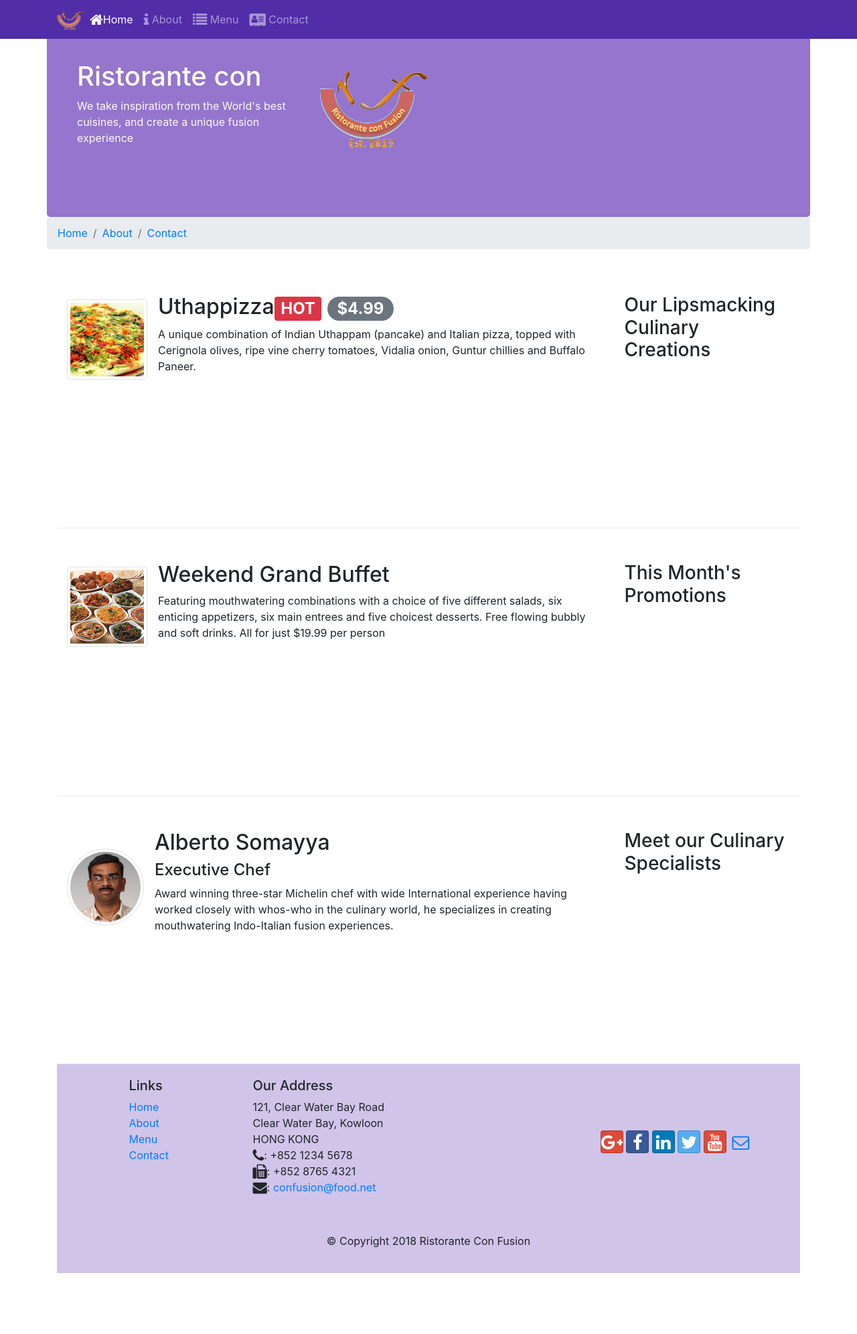
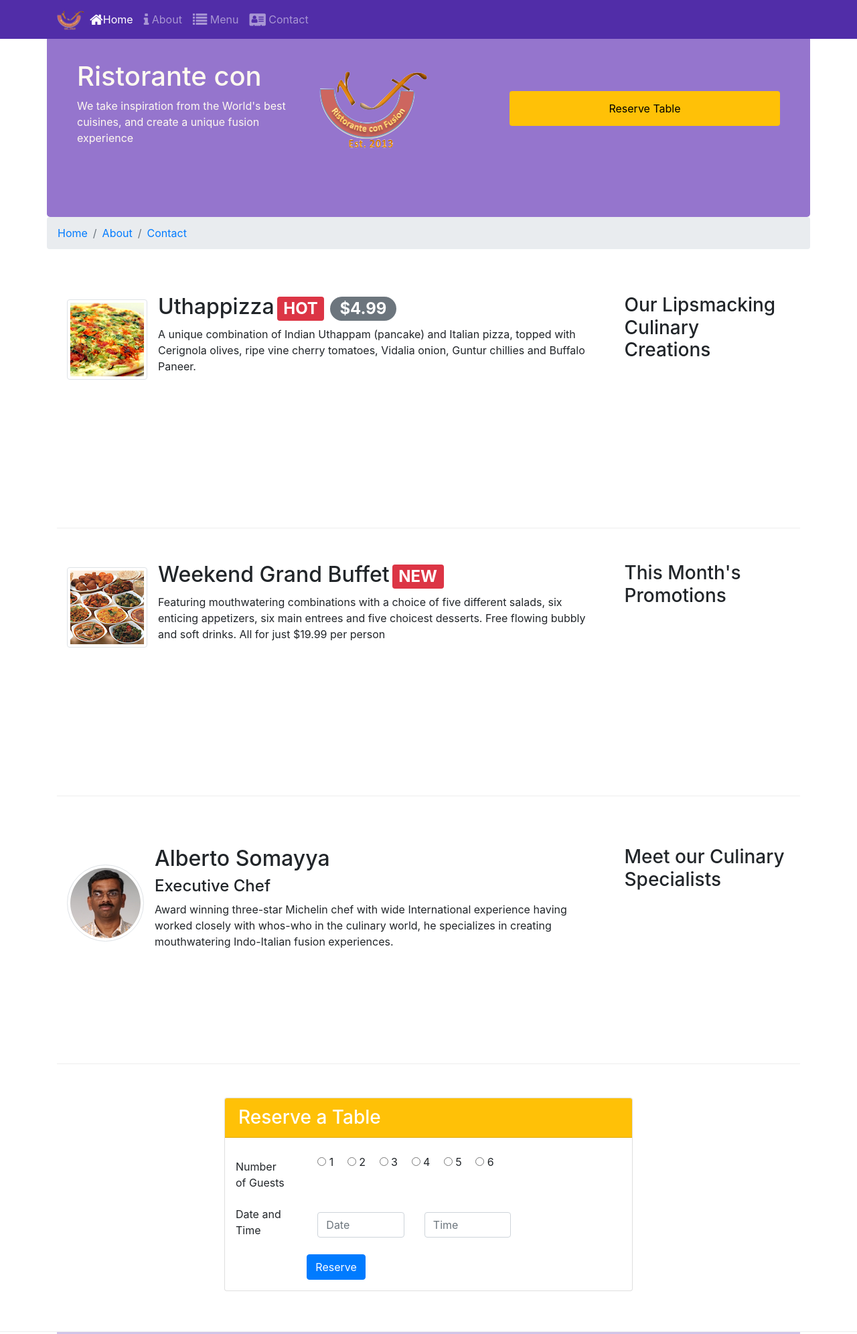
Before and after one commit to shivangsoni/conFusion, a website: page index.html in a window 1280 px wide. Shown: the top 1992 px of the page at 67% size. Before the commit the page ends 1901 px from the top, so only its background shows below. Drawn offline with nearby package versions, Linux system fonts and the light colour scheme.

Commit message:
Assignment 2

```diff
--- a/css/style.css
+++ b/css/style.css
@@ -36,3 +36,14 @@
 .navbar-dark{
   background: #512DA8;
 }
+
+
+.block {
+  display: block;
+  width: 100%;
+  border: none;
+  padding: 14px 16px;
+  font-size: 16px;
+  cursor: pointer;
+  text-align: center;
+}
--- a/index.html
+++ b/index.html
@@ -62,10 +62,16 @@
                 <div class = "col-12 col-sm-4">
                     <h1>Ristorante con </h1>
                     <p>We take inspiration from the World's best cuisines, and create a unique fusion experience</p>
-                </div class = "col-12 col-sm">
-                <div class="col-12 col-sm align-self-center">
+                </div>
+                <div class="col-12 col-sm-3 align-self-center">
                 <img src="img/logo.png" class="image-fluid">
+
+
                 </div>
+                <div class="col-12 col-sm align-self-center ml-3">
+                  <button class="btn btn-group block bg-warning " onclick="location.href='#ReserveSeat'">Reserve Table</button>
+                </div>
+
             </div>
         </div>
     </header>
@@ -92,8 +98,8 @@
               <div class="media">
                 <img class="d-flex mr-3 img-thumbnail align-self-center" src="img/uthappizza.png">
                 <div class="media-body">
-                  <h2 class="mt-0">Uthappizza<span class="badge badge-danger">HOT</span>   <span class="badge badge-pill badge-secondary">$4.99</span></h2>
-                  <p>A unique combination of Indian Uthappam (pancake) and Italian pizza, topped with Cerignola olives, ripe vine cherry tomatoes, Vidalia onion, Guntur chillies and Buffalo Paneer.</p>
+                  <h2 class="mt-0">Uthappizza<span class="badge badge-danger ml-1">HOT</span>   <span class="badge badge-pill badge-secondary">$4.99</span></h2>
+                  <p class="d-none d-sm-block">A unique combination of Indian Uthappam (pancake) and Italian pizza, topped with Cerignola olives, ripe vine cherry tomatoes, Vidalia onion, Guntur chillies and Buffalo Paneer.</p>
                 </div>
 
               </div>
@@ -109,8 +115,8 @@
               <div class="media">
                 <img class="d-flex mr-3 img-thumbnail align-self-center" src="img/buffet.png">
                 <div class="media-body">
-                  <h2 class="mt-0">Weekend Grand Buffet</h2>
-                  <p>Featuring mouthwatering combinations with a choice of five different salads, six enticing appetizers, six main entrees and five choicest desserts. Free flowing bubbly and soft drinks. All for just $19.99 per person </p>
+                  <h2 class="mt-0">Weekend Grand Buffet<span class="badge badge-danger ml-1">NEW</span></h2>
+                  <p class="d-none d-sm-block">Featuring mouthwatering combinations with a choice of five different salads, six enticing appetizers, six main entrees and five choicest desserts. Free flowing bubbly and soft drinks. All for just $19.99 per person </p>
                 </div>
 
               </div>
@@ -119,16 +125,16 @@
         </div>
 
         <div class= "row row-content align-item-center">
-            <div class = "col-12 col-sm-4 order-sm-last col-md-3">
+            <div class = "col-12 col-sm-4 order-sm-last col-md-3 mt-4">
                 <h3>Meet our Culinary Specialists</h3>
             </div>
             <div class = "col col-sm col-md">
-              <div class="media">
+              <div class="media mt-4">
                 <img class="d-flex mr-3 img-thumbnail align-self-center rounded-circle" src="img/alberto.png">
                 <div class="media-body">
                   <h2 class="mt-0">Alberto Somayya</h2>
                   <h4 class="mt-0">Executive Chef</h4>
-                  <p>Award winning three-star Michelin chef with wide International experience having worked closely with whos-who in the culinary world, he specializes in creating mouthwatering Indo-Italian fusion experiences.</p>
+                  <p class="d-none d-sm-block">Award winning three-star Michelin chef with wide International experience having worked closely with whos-who in the culinary world, he specializes in creating mouthwatering Indo-Italian fusion experiences.</p>
                 </div>
 
               </div>
@@ -140,7 +146,58 @@
  add nested websites-->
         </div>
     </div>
+<!-- Do the Task 1-->
+<div class="row row-content" id="ReserveSeat">
+  <div class="col-12 col-md-6 offset-md-3">
+    <div class="card ">
+      <h3 class="card-header bg-warning text-white">Reserve a Table</h3>
 
+        <form>
+
+           <div class="form-group row mt-4">
+             <label for="guest" class="col-md-2 col-form-label ml-3">Number of Guests</label>
+             <div class="col-9 col-md">
+               <input id="radio1" name="radio" type="radio" class="form-control-input ml-3">
+               <span class="form-control-description">1</span>
+               <input id="radio2" name="radio" type="radio" class="form-control-input ml-3">
+               <span class="form-control-description">2</span>
+               <input id="radio3" name="radio" type="radio" class="form-control-input ml-3">
+               <span class="form-control-description">3</span>
+               <input id="radio4" name="radio" type="radio" class="form-control-input ml-3">
+               <span class="form-control-description">4</span>
+               <input id="radio5" name="radio" type="radio" class="form-control-input ml-3">
+               <span class="form-control-description">5</span>
+               <input id="radio6" name="radio" type="radio" class="form-control-input ml-3">
+               <span class="form-control-description">6</span>
+
+             </div>
+           </div>
+
+<!--       -->
+     <div class="form-group row mt-1">
+        <label for="example-date-input" class="col-12 col-md-2 ml-3">Date and Time</label>
+        <div class="col-8 col-md-3 align-self-center">
+         <input class="form-control ml-3" type="text" placeholder="Date" id="example-date-input">
+        </div>
+        <div class="col-8 col-md-3 align-self-center">
+        <input class="form-control ml-3" type="text" placeholder="Time" id="example-time-input">
+        </div>
+
+      </div>
+
+
+
+           <div class="form-group row">
+             <div class="offset-md-2 col-md-10">
+               <button type="submit" class="btn btn-primary ml-3">Reserve</button>
+             </div>
+           </div>
+        </form>
+
+    </div>
+   </div>
+
+</div>
     <footer>
         <div class = "container">
             <div class="row footer">
```
Also changed, not shown: aboutus.html (+0 -1 lines).
